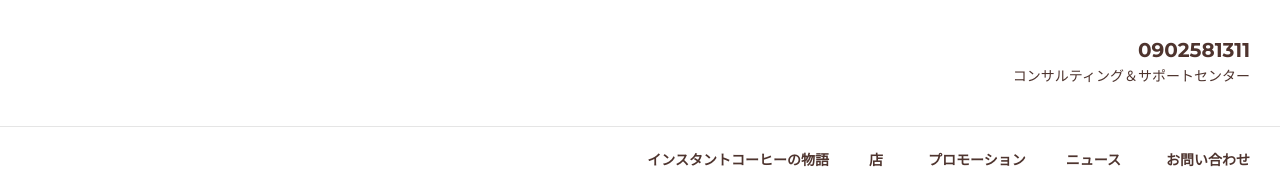
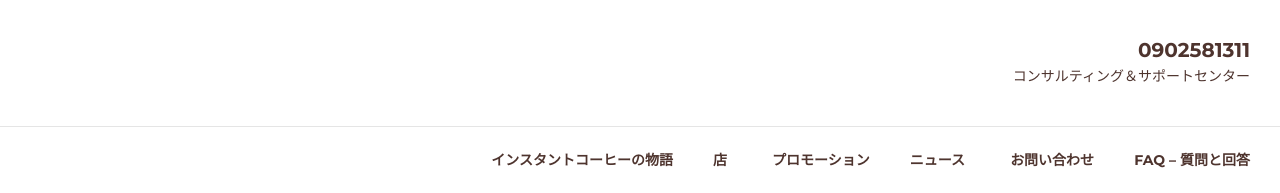
Before and after one commit to myhan18/first_repository, a plain HTML site: page index.html in a window 1280 px wide. Shown: the top 193 px of the page. Drawn offline with Linux system fonts and the light colour scheme.

Commit message:
feat(nav): add FAQ link in top menu and contact link fix

```diff
--- a/index.html
+++ b/index.html
@@ -97,7 +97,8 @@
  <li class="menu-item menu-item-type-taxonomy menu-item-object-category menu-item-7959"><a href=#><font dir=auto style=vertical-align:inherit><font dir=auto style=vertical-align:inherit>人生のヒント</font></font></a></li>
 </ul>
 </li>
-<li class="menu-item menu-item-type-post_type menu-item-object-page menu-item-7319"><a href=#><font dir=auto style=vertical-align:inherit><font dir=auto style=vertical-align:inherit>お問い合わせ</font></font></a></li>
+<li class="menu-item menu-item-type-post_type menu-item-object-page menu-item-7319"><a href=contact.html><font dir=auto style=vertical-align:inherit><font dir=auto style=vertical-align:inherit>お問い合わせ</font></font></a></li>
+<li class="menu-item menu-item-type-post_type menu-item-object-page"><a href=faq.html><font dir=auto style=vertical-align:inherit><font dir=auto style=vertical-align:inherit>FAQ – 質問と回答</font></font></a></li>
 </ul></nav>
  </div>
 
@@ -323,7 +324,7 @@
 <li id=menu-item-6483 class="menu-item menu-item-type-custom menu-item-object-custom menu-item-6483"><a href=#><font dir=auto style=vertical-align:inherit><font dir=auto style=vertical-align:inherit>規則</font></font></a></li>
 <li id=menu-item-7947 class="menu-item menu-item-type-post_type menu-item-object-page menu-item-privacy-policy menu-item-7947"><a rel=privacy-policy href=#><font dir=auto style=vertical-align:inherit><font dir=auto style=vertical-align:inherit>プライバシーポリシー</font></font></a></li>
 <li id=menu-item-7948 class="menu-item menu-item-type-post_type menu-item-object-page menu-item-7948"><a href=#><font dir=auto style=vertical-align:inherit><font dir=auto style=vertical-align:inherit>返品規則</font></font></a></li>
-<li id=menu-item-7949 class="menu-item menu-item-type-post_type menu-item-object-page menu-item-7949"><a href=#><font dir=auto style=vertical-align:inherit><font dir=auto style=vertical-align:inherit>FAQ – 質問と回答</font></font></a></li>
+<li id=menu-item-7949 class="menu-item menu-item-type-post_type menu-item-object-page menu-item-7949"><a href=faq.html><font dir=auto style=vertical-align:inherit><font dir=auto style=vertical-align:inherit>FAQ – 質問と回答</font></font></a></li>
 </ul></div></div> </div>
  </div>
  </div>
```
